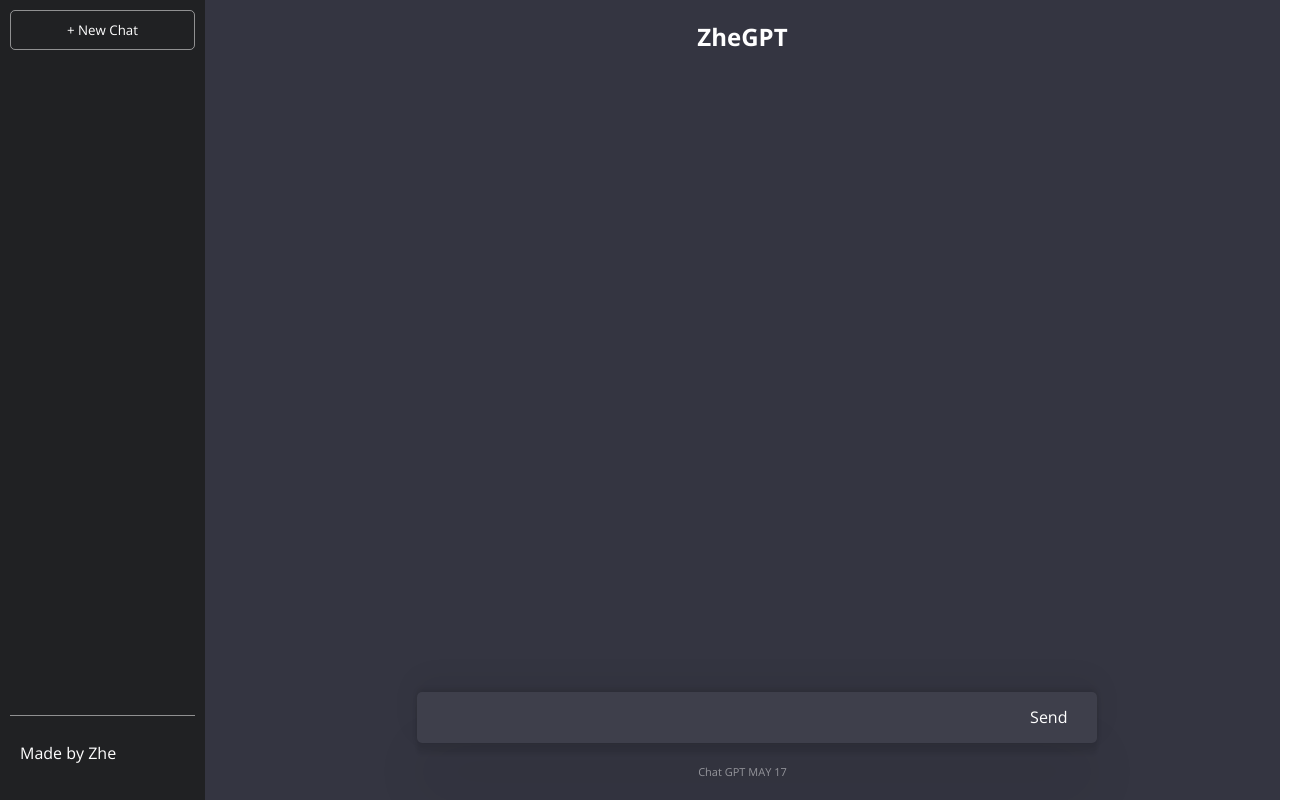
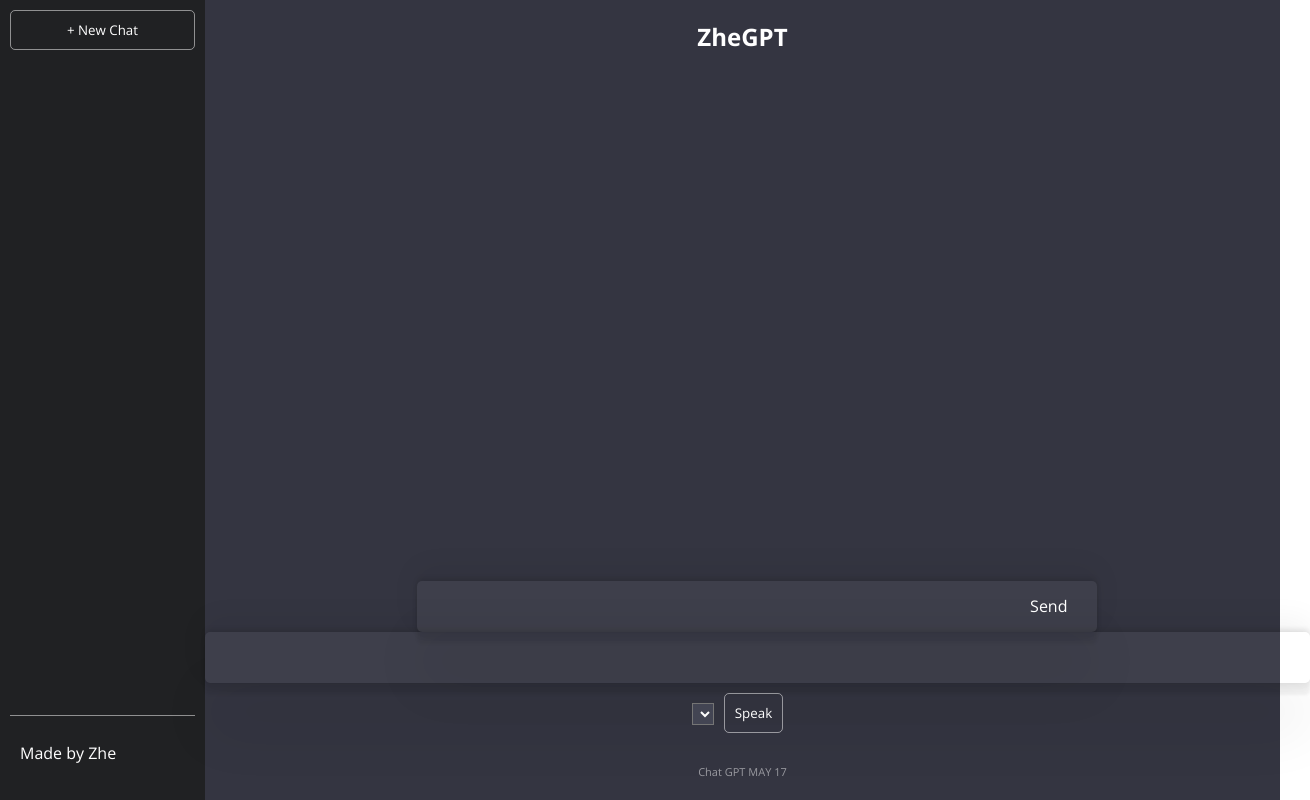
Before and after one commit to YaSLiZhe/Advanced-ChatGPT, a React (Create React App) app: page / in a window 1280 px wide. Shown: the whole page, 1310 px wide, since content can reach past the window. Built offline with nearby package versions, Linux system fonts and the light colour scheme; the HTML template or start-up script is replaced by a standard one.

Commit message:
Add text to speech

```diff
--- a/src/App.js
+++ b/src/App.js
@@ -5,16 +5,24 @@ const App = () => {
   const [message, setMessage] = useState(null);
   const [previousChats, setPreviousChats] = useState([]);
   const [currentTitle, setCurrentTitle] = useState(null);
+  const [voices, setVoices] = useState([]);
+  const [selectedVoice, setSelectedVoice] = useState(null);
+
+  const synth = window.speechSynthesis;
+  const utterance = new SpeechSynthesisUtterance();
+
   const createNewChat = () => {
     setCurrentTitle(null);
     setMessage(null);
     setValue('');
   };
+
   const handleClick = (uniqueTitles) => {
     setCurrentTitle(uniqueTitles);
     setMessage(null);
     setValue('');
   };
+
   const getMessages = async () => {
     const options = {
       method: 'post',
@@ -25,6 +33,7 @@ const App = () => {
         'Content-Type': 'application/json',
       },
     };
+
     try {
       const response = await fetch(
         'http://localhost:8000/completions',
@@ -32,15 +41,74 @@ const App = () => {
       );
       const data = await response.json();
       setMessage(data.choices[0].message);
+      speak(data.choices[0].message.content);
     } catch (error) {
       console.error(error);
     }
   };
+
+  const speak = (text) => {
+    if (synth.speaking) {
+      console.error('speechSynthesis.speaking');
+      return;
+    }
+
+    if (text !== '') {
+      utterance.text = text;
+
+      if (selectedVoice) {
+        utterance.voice = selectedVoice;
+      }
+
+      synth.speak(utterance);
+    }
+  };
+
+  const handleVoiceSelect = (event) => {
+    const selectedOption = event.target.value;
+
+    for (let i = 0; i < voices.length; i++) {
+      if (voices[i].name === selectedOption) {
+        setSelectedVoice(voices[i]);
+        break;
+      }
+    }
+  };
+
   useEffect(() => {
-    console.log(currentTitle, value, message);
+    const populateVoiceList = () => {
+      const availableVoices = synth.getVoices().sort((a, b) => {
+        const aName = a.name.toUpperCase();
+        const bName = b.name.toUpperCase();
+
+        if (aName < bName) {
+          return -1;
+        } else if (aName === bName) {
+          return 0;
+        } else {
+          return 1;
+        }
+      });
+
+      setVoices(availableVoices);
+
+      if (availableVoices.length > 0) {
+        setSelectedVoice(availableVoices[0]);
+      }
+    };
+
+    populateVoiceList();
+
+    if (synth.onvoiceschanged !== undefined) {
+      synth.onvoiceschanged = populateVoiceList;
+    }
+  }, []);
+
+  useEffect(() => {
     if (!currentTitle && value && message) {
       setCurrentTitle(value);
     }
+
     if (currentTitle && value && message) {
       setPreviousChats((previousChats) => [
         ...previousChats,
@@ -58,23 +126,21 @@ const App = () => {
     }
   }, [message, currentTitle]);
 
-  console.log(previousChats);
   const currentChats = previousChats.filter(
     (previousChats) => previousChats.title === currentTitle
   );
   const uniqueTitles = Array.from(
     new Set(previousChats.map((previousChats) => previousChats.title))
   );
-  console.log(uniqueTitles);
 
   return (
     <div className="app">
       <section className="side-bar">
         <button onClick={createNewChat}>+ New Chat</button>
         <ul className="history">
-          {uniqueTitles?.map((uniqueTitles, index) => (
-            <li key={index} onClick={() => handleClick(uniqueTitles)}>
-              {uniqueTitles}
+          {uniqueTitles?.map((uniqueTitle, index) => (
+            <li key={index} onClick={() => handleClick(uniqueTitle)}>
+              {uniqueTitle}
             </li>
           ))}
         </ul>
@@ -99,6 +165,22 @@ const App = () => {
               Send
             </div>
           </div>
+          <div className="text-to-speech">
+            <form onSubmit={(e) => e.preventDefault()}>
+              <input className="txt" value={message?.content || ''} readOnly />
+              <select
+                onChange={handleVoiceSelect}
+                style={{ backgroundColor: '#444654', color: 'white' }}
+              >
+                {voices.map((voice, index) => (
+                  <option key={index} value={voice.name}>
+                    {`${voice.name} (${voice.lang})`}
+                  </option>
+                ))}
+              </select>
+              <button onClick={() => speak(message?.content)}>Speak</button>
+            </form>
+          </div>
           <p className="info">Chat GPT MAY 17</p>
         </div>
       </section>
--- a/src/index.css
+++ b/src/index.css
@@ -126,3 +126,6 @@ input:focus{
 .feed p.role{
   min-width: 100px;
 }
+.select{
+  color:#202123
+}
```
